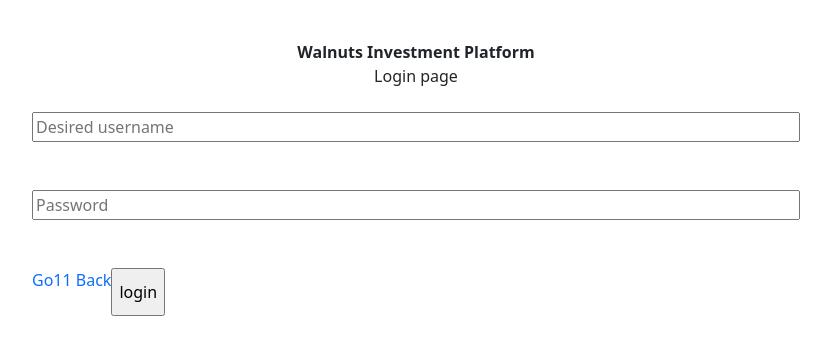
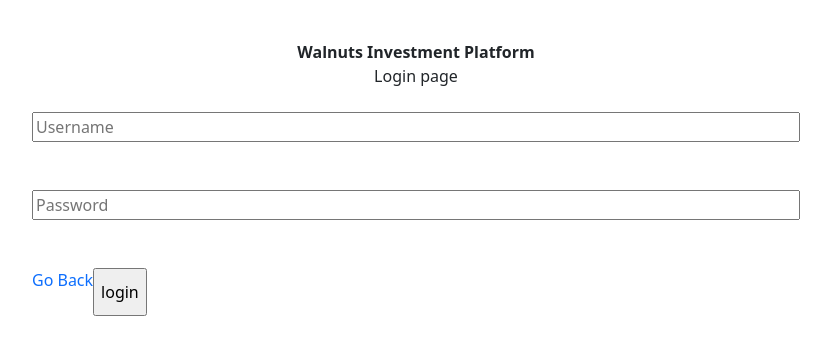
Before and after one commit to samitman/IT490, a PHP site: page /login.php in a window 1280 px wide. Shown: the part 24-379 px from the top of the page, without its empty margins (224-1055 px from the left). Run offline with PHP 8.4, Linux system fonts and the light colour scheme.

Commit message:
fixed button names and messages

```diff
--- a/html_c/login.php
+++ b/html_c/login.php
@@ -12,11 +12,11 @@
 	<!--<input style="width: 100%" type="text" id="firstName" name="firstName" placeholder="First Name" /><br><br><br>
         <input style="width: 100%" type="text" id="lastName" name="lastName" placeholder="Last Name" /><br><br><br>
         <input style="width: 100%" type="email" id="email" name="email" placeholder="Email address" /><br><br><br>-->
-        <input style="width: 100%" type="text" id="user" name="username"  maxlength="60" placeholder="Desired username"/><br><br><br>
+        <input style="width: 100%" type="text" id="user" name="username"  maxlength="60" placeholder="Username"/><br><br><br>
         <input style="width: 100%" type="password" id="p1" name="password" placeholder="Password" /><br><br><br>
        <!-- <input style="width: 100%" type="password" id="p2" name="confirm" placeholder="Confirm password" /><br><br><br>-->
 	<div style="display: flex;">
-		<a style="text-decoration: none;" href="index.php" class="submitButton" type="button">Go11 Back</a>
+		<a style="text-decoration: none;" href="index.php" class="submitButton" type="button">Go Back</a>
         	<input style="float: right;" class="submitButton" type="submit" id="login" name="login" value="login"/><br><br>
 	</div>
     </form>
--- a/html_c/register.php
+++ b/html_c/register.php
@@ -16,7 +16,7 @@
         <input style="width: 100%" type="password" id="p1" name="password" placeholder="Password" /><br><br><br>
        <!-- <input style="width: 100%" type="password" id="p2" name="confirm" placeholder="Confirm password" /><br><br><br>-->
 	<div style="display: flex;">
-		<a style="text-decoration: none;" href="index.php" class="submitButton" type="button">Go11 Back</a>
+		<a style="text-decoration: none;" href="index.php" class="submitButton" type="button">Go Back</a>
         	<input style="float: right;" class="submitButton" type="submit" id="register" name="register" value="Register"/><br><br>
 	</div>
     </form>
```
Also changed, not shown: 2 other files.
